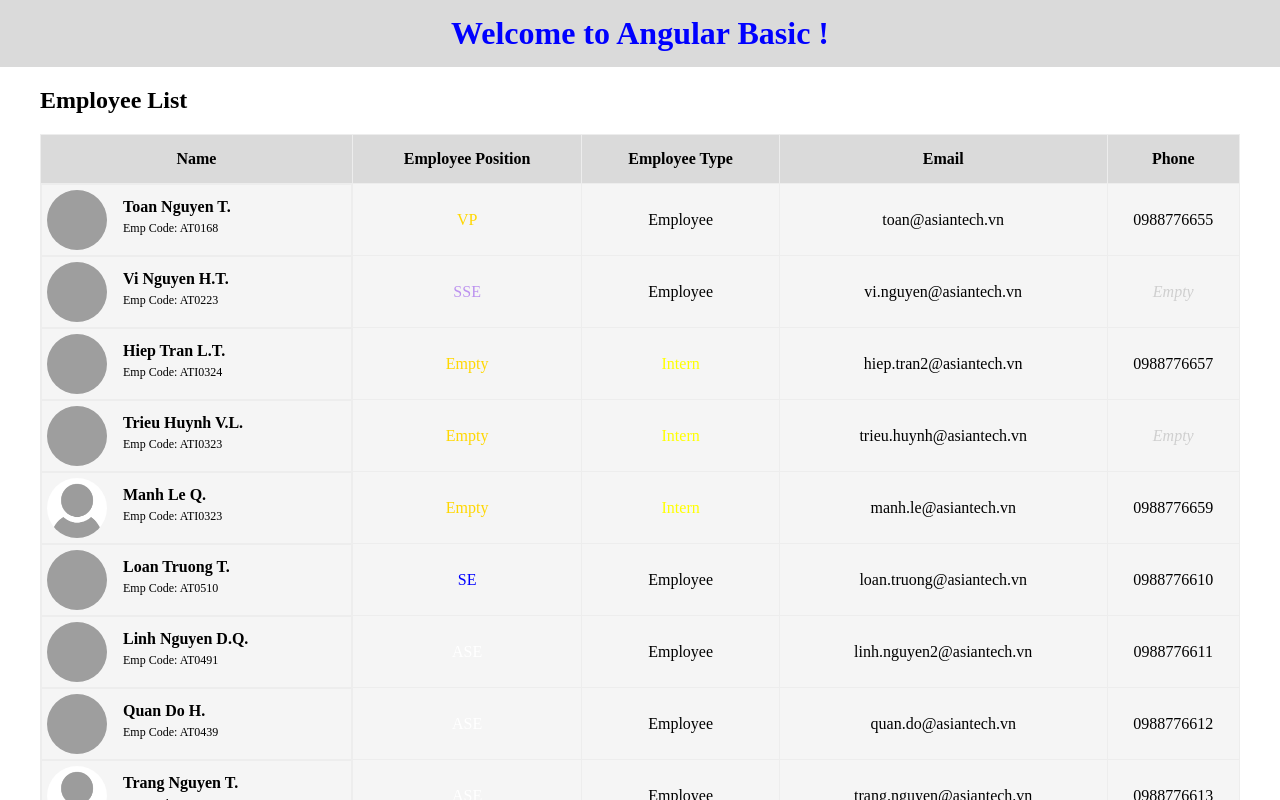
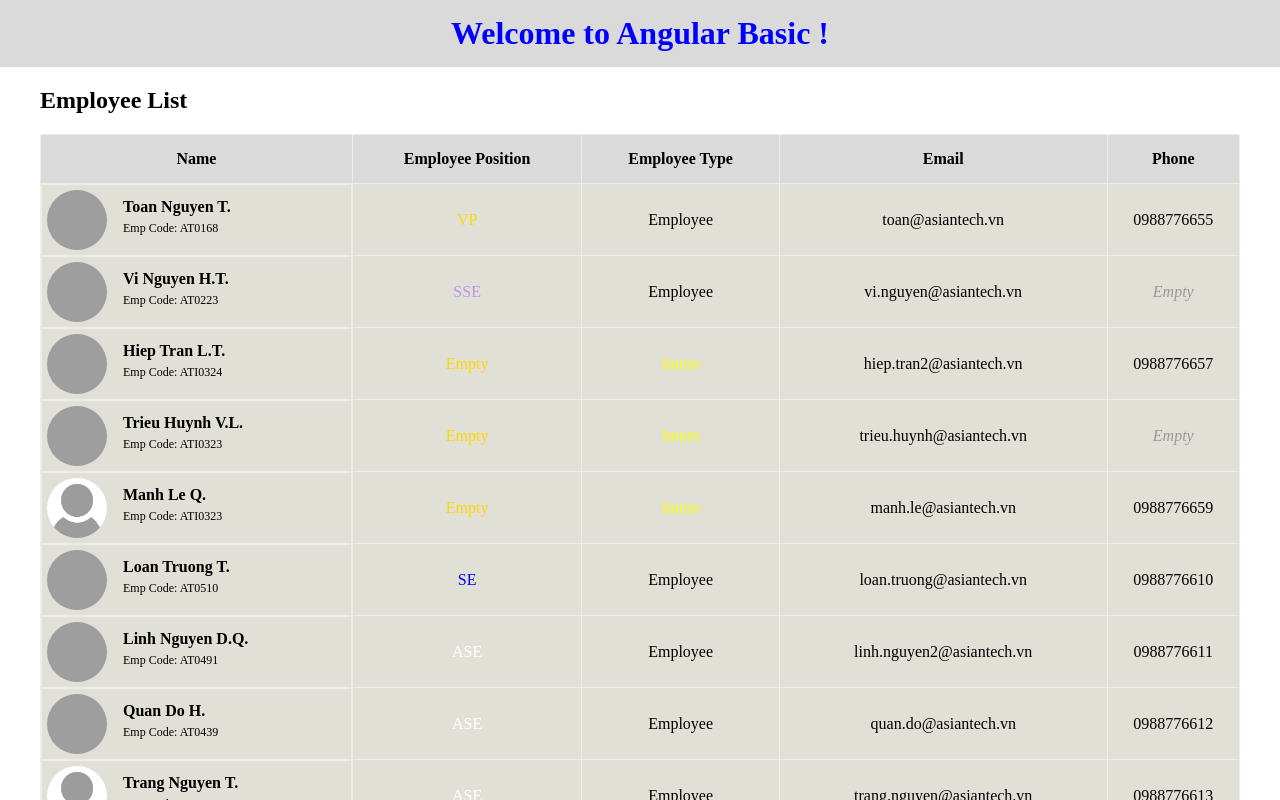
Before and after one commit to at-nghitran/r-angular, an Angular app: page / in a window 1280 px wide. Shown: the top 800 px of the page. Built offline with nearby package versions, Linux system fonts and the light colour scheme; grey boxes are pictures that could not be loaded.

Commit message:
update checked phone Directive

```diff
--- a/src/app/components/content/employee-detail/employee-detail.component.html
+++ b/src/app/components/content/employee-detail/employee-detail.component.html
@@ -13,8 +13,7 @@
         <p>Phone : {{ employee.phone }}</p>
       </ng-container>
       <ng-template #elsePhone>
-        <label>Phone : </label>
-        <label class="noPhone">Empty</label>
+        <label>Phone : </label> <span class="noPhone"> Empty</span>
       </ng-template>
     </div>
   </article>
@@ -43,7 +42,7 @@
           <td class="text-center" [style.color]="employee.position | checkPosition">{{ employee.position }}</td>
           <td class="text-center" [style.color]="employee.employeeType | checkEmployeeType">{{ employee.employeeType }}</td>
           <td class="text-center">{{ employee.employeeEmail }}</td>
-          <td class="text-center" [checPhone]="employee.phone">{{ employee.phone }}</td>
+          <td class="text-center" [checkPhone]="employee.phone">{{ employee.phone }}</td>
         </tr>
       </tbody>
     </table>
--- a/src/app/components/content/employee-list/employee-list.component.html
+++ b/src/app/components/content/employee-list/employee-list.component.html
@@ -22,7 +22,7 @@
         <td class="text-center" [style.color]="employee.position | checkPosition">{{ employee.position }}</td>
         <td class="text-center" [style.color]="employee.employeeType | checkEmployeeType">{{ employee.employeeType }}</td>
         <td class="text-center">{{ employee.employeeEmail }}</td>
-        <td class="text-center" [checPhone]="employee.phone">{{ employee.phone }}</td>
+        <td class="text-center" [checkPhone]="employee.phone">{{ employee.phone }}</td>
       </tr>
     </tbody>
   </table>
--- a/src/app/components/content/table-list/table-list/table-list.component.html
+++ b/src/app/components/content/table-list/table-list/table-list.component.html
@@ -20,7 +20,7 @@
       <td class="text-center" [style.color]="employee.position | checkPosition">{{ employee.position }}</td>
       <td class="text-center" [style.color]="employee.employeeType | checkEmployeeType">{{ employee.employeeType }}</td>
       <td class="text-center">{{ employee.employeeEmail }}</td>
-      <td class="text-center" [checPhone]="employee.phone">{{ employee.phone }}</td>
+      <td class="text-center" [checkPhone]="employee.phone">{{ employee.phone }}</td>
     </tr>
   </tbody>
 </table>
--- a/src/app/directives/checkPhone/chec-phone.directive.ts
+++ b/src/app/directives/checkPhone/chec-phone.directive.ts
@@ -1,16 +1,15 @@
 import { Directive, ElementRef, Input, OnInit, AfterViewInit } from '@angular/core';
 
 @Directive({
-  selector: '[checPhone]'
+  selector: '[checkPhone]'
 })
 export class ChecPhoneDirective {
 
   constructor(private el: ElementRef) { }
 
-  @Input('checPhone') phoneNumber
+  @Input('checkPhone') phoneNumber : string;
 
   ngAfterViewInit() {
-
     if (!this.phoneNumber) {
       this.el.nativeElement.innerHTML = 'Empty';
       this.el.nativeElement.className = 'text-center noPhone';
--- a/src/styles.css
+++ b/src/styles.css
@@ -50,7 +50,7 @@
 .table {
   width: 100%;
   border-collapse: collapse;
-  background-color: #f5f5f5;
+  background-color: #E0E0D6;
   border-radius: 6px;
 }
 
@@ -94,6 +94,6 @@
 }
 
 .noPhone {
-  color : #cfcfcf;
+  color : #999;
   font-style: italic;
 }
```
